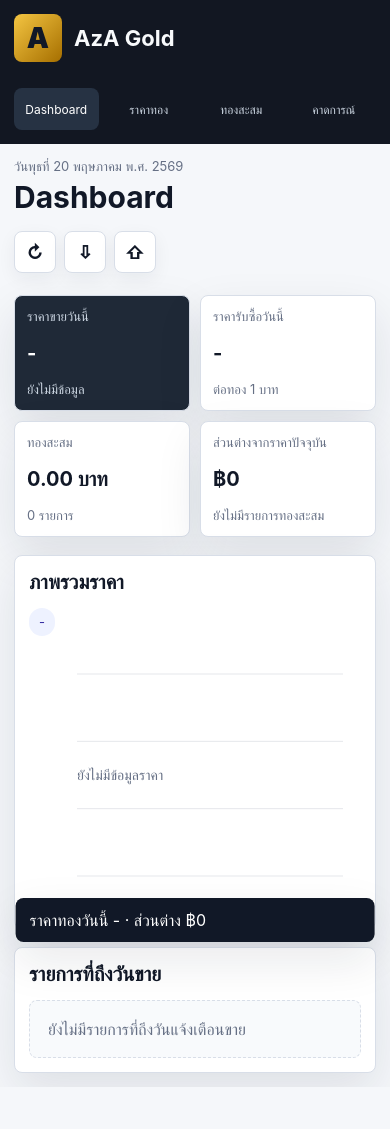
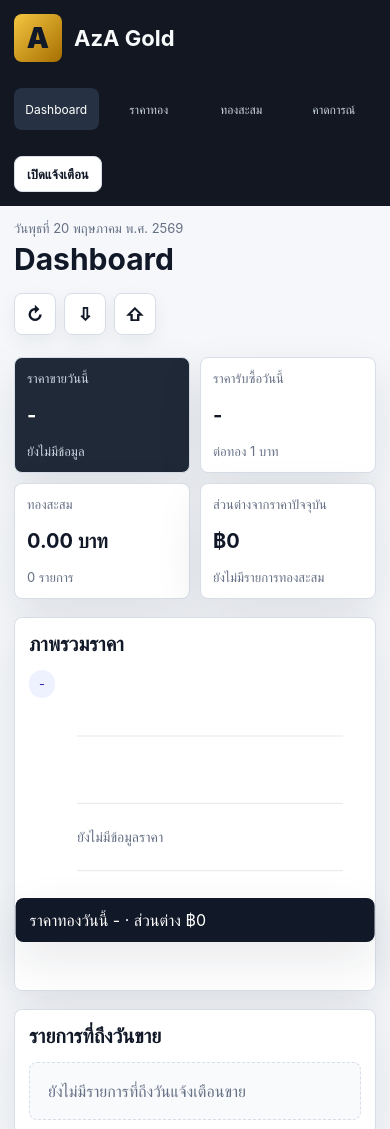
Before and after one commit to ajgamerental2021/Gold_Checker, a website: page index.html in a window 390 px wide. Shown: the top 1129 px of the page. Before the commit the page ends 1087 px from the top, so only its background shows below. Drawn offline with Linux system fonts and the light colour scheme; no server answers.

Commit message:
Show notifications on mobile

```diff
--- a/styles.css
+++ b/styles.css
@@ -553,7 +553,16 @@ canvas {
   }
 
   .sidebar-footer {
-    display: none;
+    margin-top: 0;
+    display: flex;
+    align-items: center;
+    justify-content: flex-end;
+    gap: 10px;
+  }
+
+  .sidebar-footer p {
+    margin: 0;
+    font-size: 12px;
   }
 
   .metrics-grid,
@@ -581,6 +590,20 @@ canvas {
     min-height: 42px;
     padding: 0 6px;
     font-size: 12px;
+  }
+
+  .sidebar-footer {
+    justify-content: flex-start;
+  }
+
+  .sidebar-footer .secondary-button {
+    min-height: 36px;
+    padding: 0 12px;
+    font-size: 13px;
+  }
+
+  .sidebar-footer p {
+    display: none;
   }
 
   .topbar,
```
Also changed, not shown: 1 other file.
